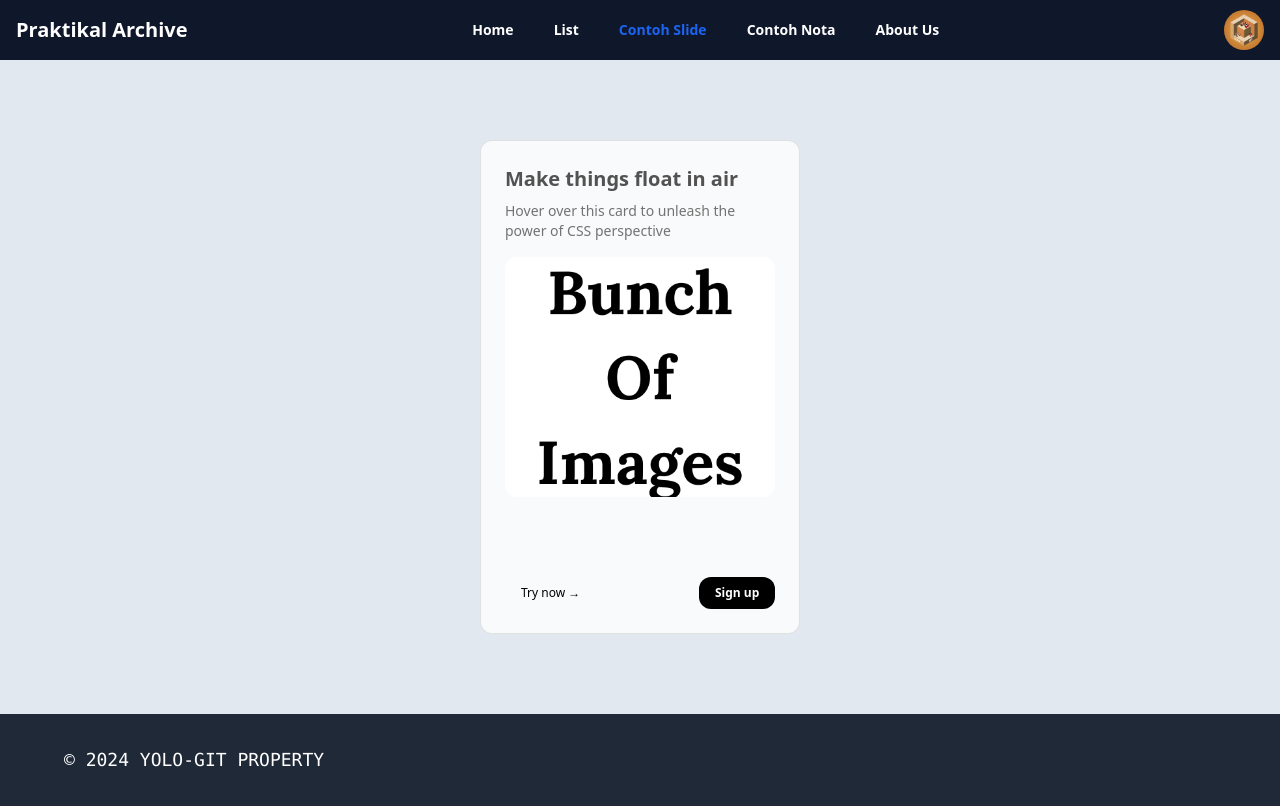
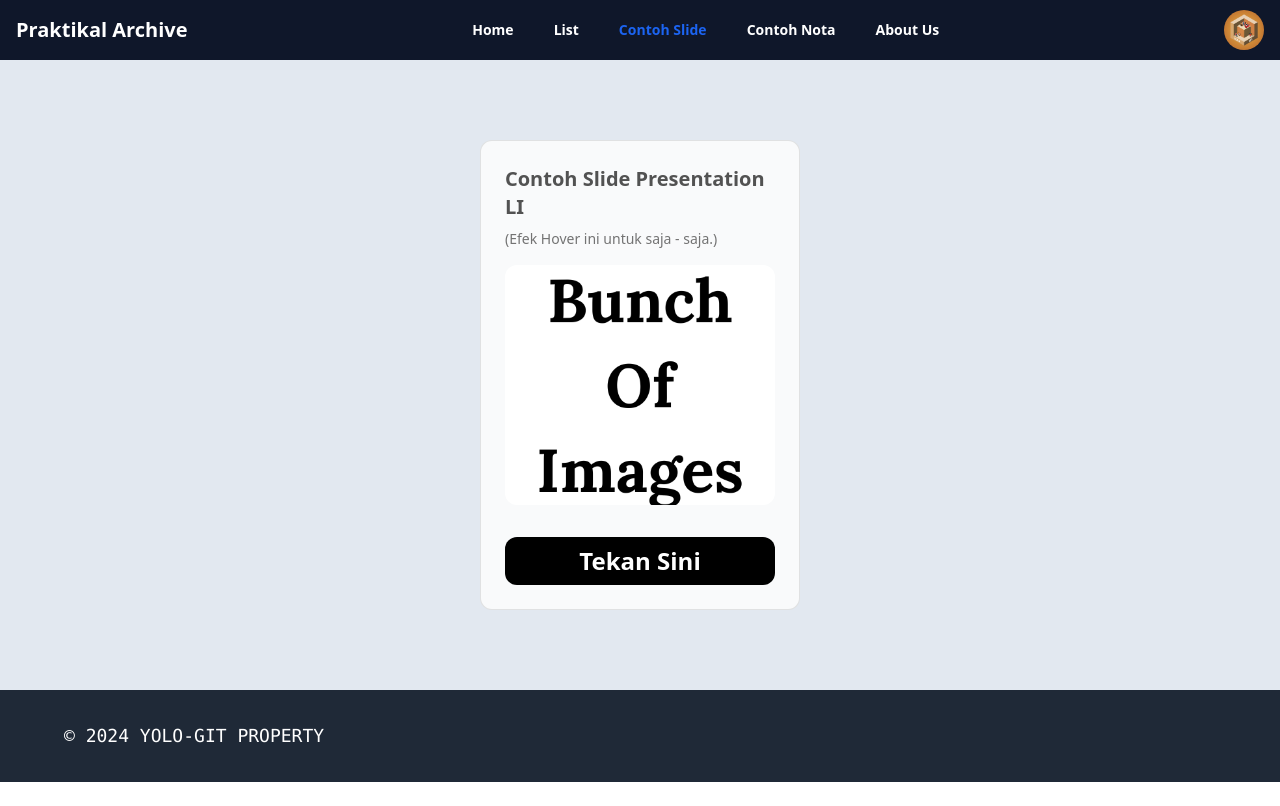
Before and after one commit to YOLO-GIT/intern-stuff, a React (Vite) app in the folder intern-stuff/: page /contoh_slide in a window 1280 px wide. Built offline with nearby package versions, Linux system fonts and the light colour scheme.

Commit message:
Update the card UI

```diff
--- a/intern-stuff/src/components/tools/card.jsx
+++ b/intern-stuff/src/components/tools/card.jsx
@@ -1,25 +1,25 @@
 import Image from "../../assets/img-template.png";
 import { CardBody, CardContainer, CardItem } from "../ui/3d-card";
-import { Link } from "react-router-dom";
+import Full_pptx from "../../documents/Slide_Presentation.pptx";
 
 const Card = () => {
   return (
     <CardContainer className="inter-var">
       <CardBody className="bg-gray-50 relative group/card  dark:hover:shadow-2xl dark:hover:shadow-emerald-500/[0.1] dark:bg-black dark:border-white/[0.2] border-black/[0.1] w-80 h-auto rounded-xl p-6 border">
         <CardItem
-          translateZ="50"
+          translateZ={50}
           className="text-xl font-bold text-neutral-600 dark:text-white"
         >
-          Make things float in air
+          Contoh Slide Presentation LI
         </CardItem>
         <CardItem
           as="p"
-          translateZ="60"
+          translateZ={60}
           className="text-neutral-500 text-sm max-w-sm mt-2 dark:text-neutral-300"
         >
-          Hover over this card to unleash the power of CSS perspective
+          (Efek Hover ini untuk saja - saja.)
         </CardItem>
-        <CardItem translateZ="100" className="w-full mt-4">
+        <CardItem translateZ={100} className="w-full mt-4">
           <img
             src={Image}
             height="1000"
@@ -28,22 +28,15 @@ const Card = () => {
             alt="thumbnail"
           />
         </CardItem>
-        <div className="flex justify-between items-center mt-20">
+        <div className="flex justify-between items-center mt-8">
           <CardItem
             translateZ={20}
-            as={Link}
-            href="https://twitter.com/mannupaaji"
+            as="a"
+            href={Full_pptx}
             target="__blank"
-            className="px-4 py-2 rounded-xl text-xs font-normal dark:text-white"
+            className="px-4 py-2 rounded-xl w-full h-full bg-black dark:bg-white dark:text-black text-white font-bold text-center text-2xl"
           >
-            Try now →
-          </CardItem>
-          <CardItem
-            translateZ={20}
-            as="button"
-            className="px-4 py-2 rounded-xl bg-black dark:bg-white dark:text-black text-white text-xs font-bold"
-          >
-            Sign up
+            Tekan Sini
           </CardItem>
         </div>
       </CardBody>
```
